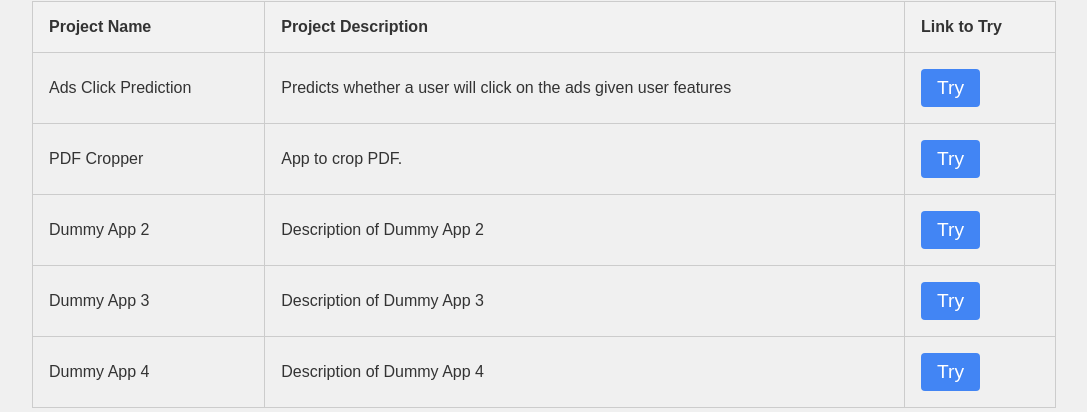
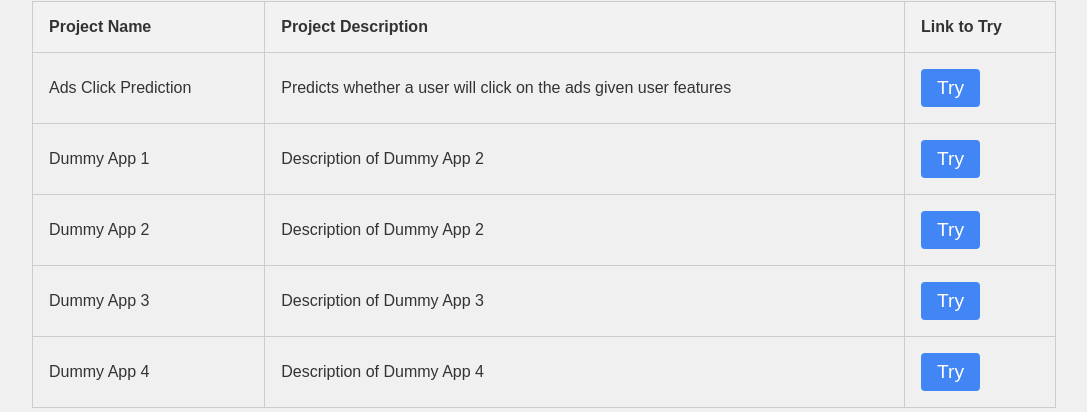
Before and after one commit to Satishkumar0651/sahuportfolio, a Flask app: page / in a window 1280 px wide. Shown: the part 247-659 px from the top of the page, without its empty margins (96-1183 px from the left). Run offline with Flask 2, Linux system fonts and the light colour scheme.

Commit message:
docker build

```diff
--- a/templates/index.html
+++ b/templates/index.html
@@ -75,9 +75,9 @@
                 <td><a href="/ad_click_prediction">Try</a></td>
             </tr>
             <tr>
-                <td>PDF Cropper</td>
-                <td>App to crop PDF.</td>
-                <td><a href="/crop_pdf">Try</a></td>
+                <td>Dummy App 1</td>
+                <td>Description of Dummy App 2</td>
+                <td><a href="#">Try</a></td>
             </tr>
             <tr>
                 <td>Dummy App 2</td>
```
Also changed, not shown: 1 other file.
